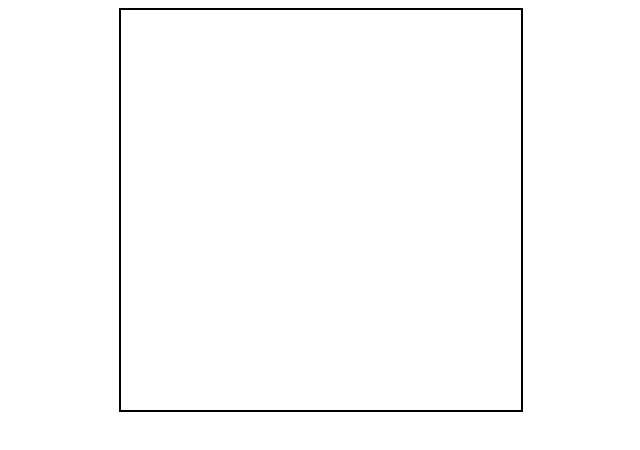
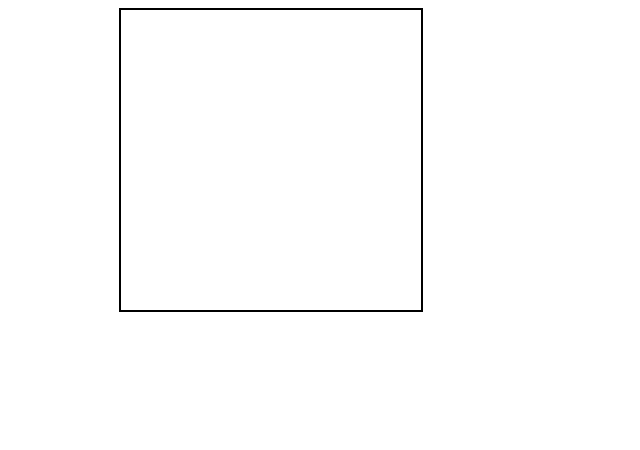
Before and after one commit to kalyan-3214/CSS, a plain HTML site: page Day-10/t1.html in a window 1280 px wide. Shown: the whole page, without its empty margins (329-969 px from the left). Drawn offline with Linux system fonts and the light colour scheme.

Commit message:
day-10 update

```diff
--- a/Day-10/t1.css
+++ b/Day-10/t1.css
@@ -1,6 +1,7 @@
 body{
     border: 2px solid black;
     margin-left: 35%;
-    height: 400px;
-    width: 400px;
+    content: '  ';
+    height: 300px;
+    width: 300px;
 }
```
